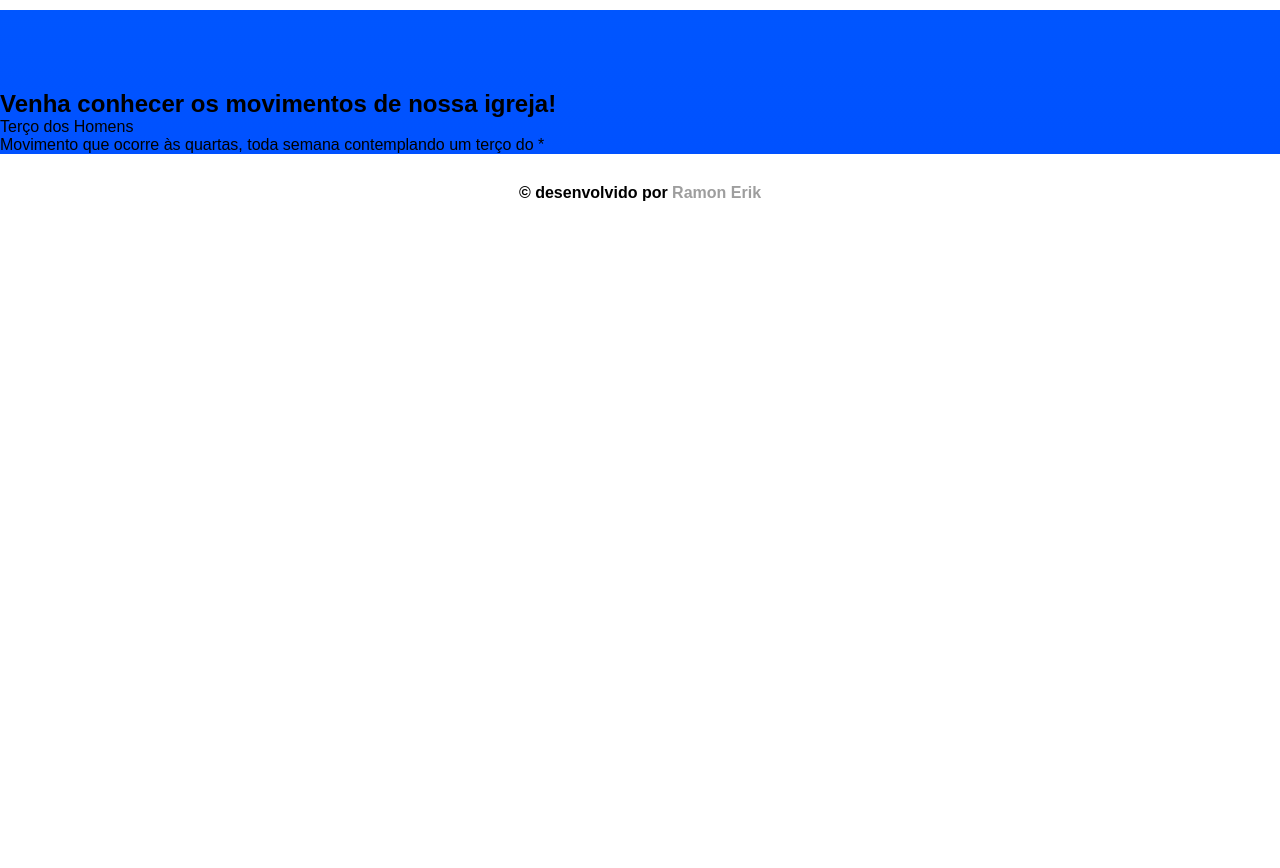
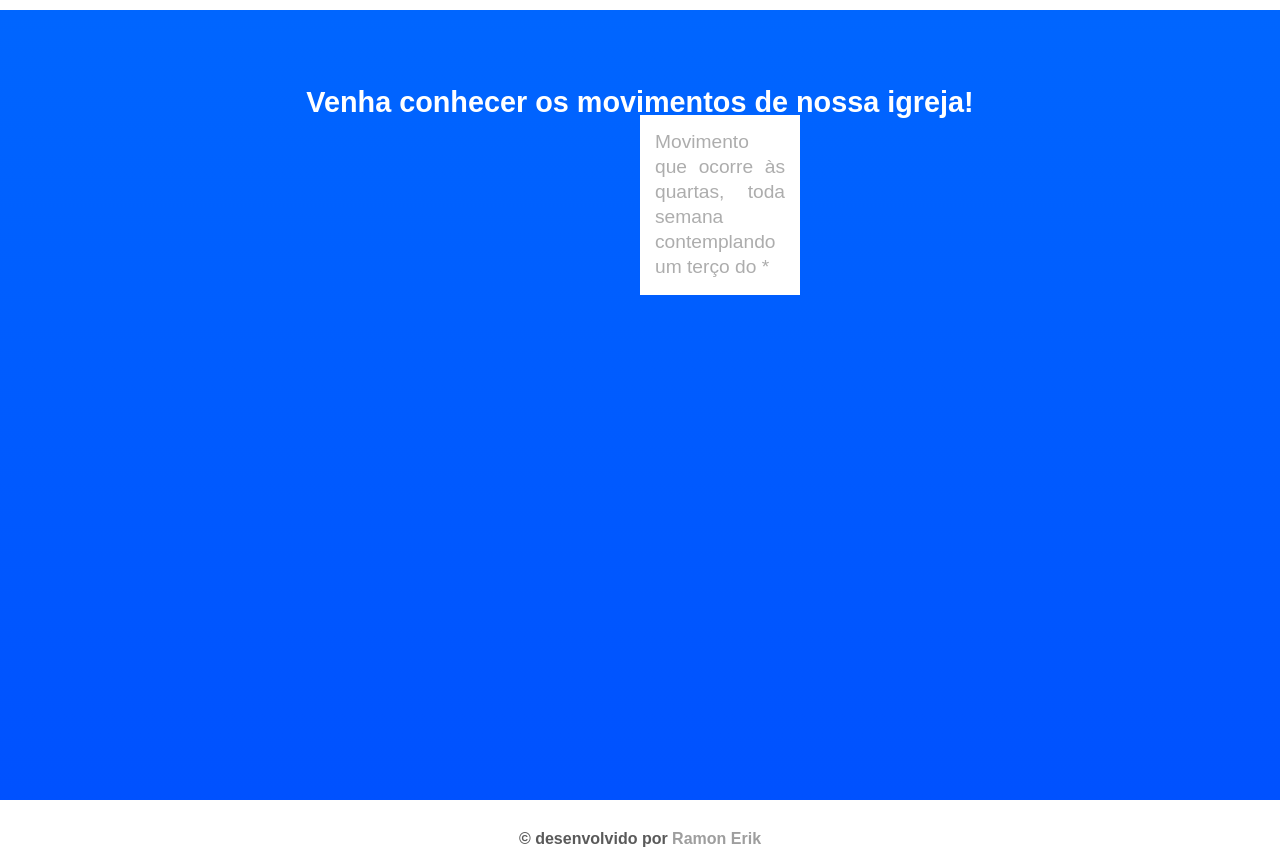
Before and after one commit to Ramon-Erik/igreja-NS-Fatima, a plain HTML site: page index.html in a window 1280 px wide. Shown: the part 3605-4473 px from the top of the page. Before the commit the page ends 3827 px from the top, so only its background shows below. Drawn offline with Linux system fonts and the light colour scheme.

Commit message:
Update style.css

```diff
--- a/css/style.css
+++ b/css/style.css
@@ -127,7 +127,7 @@ main {
     width: 50vw;
     height: 85vh;
     animation-name: aparecerL;
-    animation-duration: 1.5s;
+    animation-duration: 2s;
 }
 
 #home .texto {
@@ -140,7 +140,7 @@ main {
     text-align: center;
     color: white;
     animation-name: aparecerR;
-    animation-duration: 1.5s;
+    animation-duration: 2s;
 }
 
 #fundacao, #fundadores {
@@ -148,13 +148,13 @@ main {
     margin-top: 30px;
 }
 
-#fundacao p, #fundadores p {
+#fundacao p, #fundadores p, #movimentos p {
     width: 85%;
     text-align: justify;
     padding: 15px;
 }
 
-#fundacao .conteudo, #fundadores .conteudo {
+#fundacao .conteudo, #fundadores .conteudo, #movimentos .conteudo {
     display: flex;
     flex-direction: column;
     align-items: center;
@@ -244,6 +244,38 @@ main {
     background-color: white;
 }
 
+/* movimentos */
+#movimentos {
+    height: 100vh;
+}
+#movimentos h2 {text-align: center;}
+
+#movimentos p {
+    height: 180px;
+    width: 160px;
+    background-color: white;
+    color: #adadad;
+}
+
+.girar {
+    position: relative;
+    width: 100%;
+    height: 100%;
+    transition: all 0.6s;
+    /* transform-style: preserve-3d; */
+}
+
+.frente, .verso {
+    position: absolute;
+    width: 100%;
+    height: 100%;
+}
+
+.carta:hover .girar {
+    transform: rotateY(180deg);
+    transition: all 0.6s;
+}
+
 @media screen and (min-width: 768px) {
     .menu {display: none;}
     nav {
@@ -271,9 +303,10 @@ footer {
     text-align: center;
     padding: 20px;
     font-weight: bold;
+    color: #5a5a5a;
 }
 footer a {color: #9e9e9e; text-decoration: none;}
-footer a:hover {color: #5a5a5a; text-decoration: underline;}
+footer a:hover {color: #2e2e2e; text-decoration: underline;}
 
 @media screen and (min-width: 968px) {
     #coordenadores .linhaE {
```
